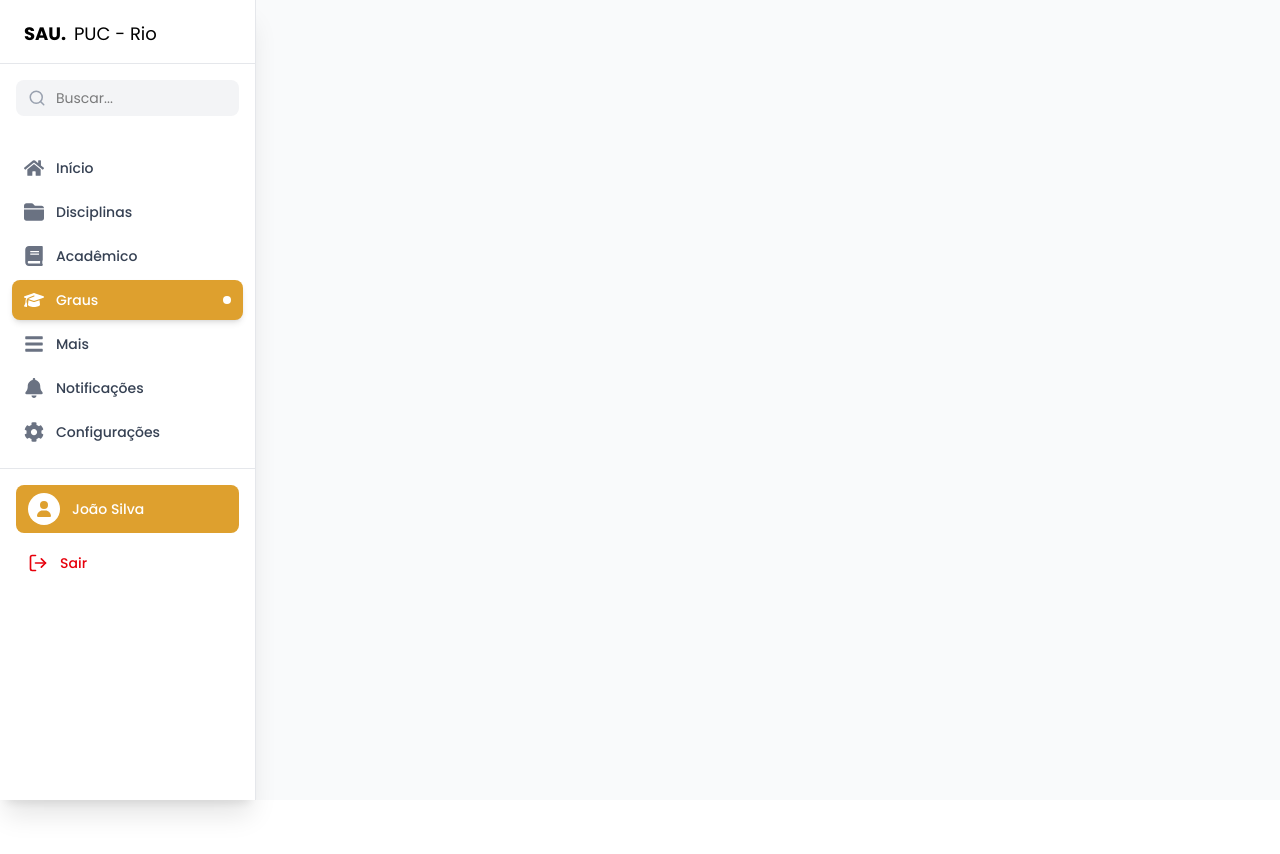
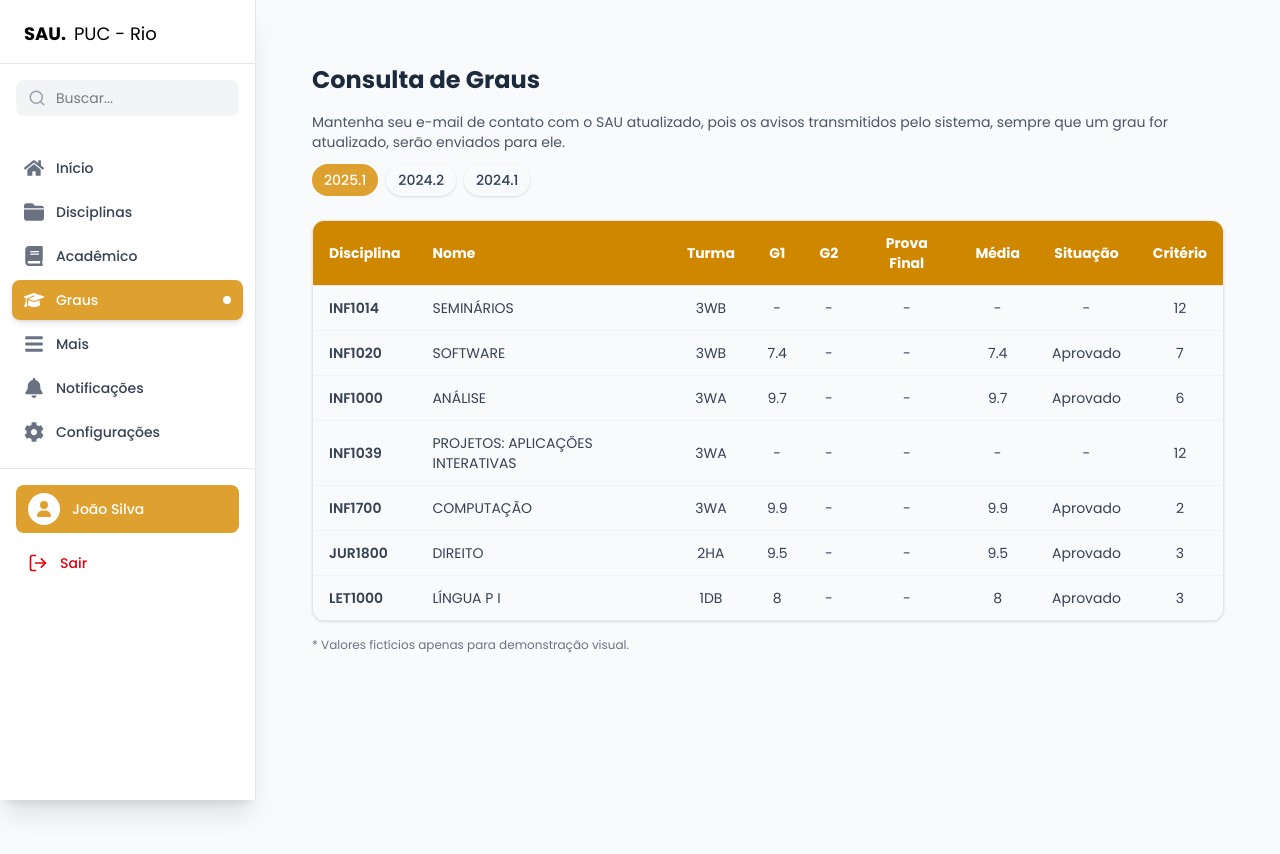
Before and after one commit to antoniovita/sau-puc-rio-2.0, a Next.js app: page /grades in a window 1280 px wide. Shown: the top 854 px of the page. Before the commit the page ends 800 px from the top, so only its background shows below. Built offline with nearby package versions, Linux system fonts and the light colour scheme.

Commit message:
Add: Página Graus

```diff
--- a/src/app/api/course/route.ts
+++ b/src/app/api/course/route.ts
@@ -44,10 +44,10 @@ export async function POST(request: Request) {
     });
 
     // cada subjectId cria um relacionamento na tabela CourseSubject
-    const courseSubjects = subjectIds.map((subjectId: string) => ({
+    const courseSubjects = subjectIds.map((subject: { subjectId: string; type: string }) => ({
       courseId: newCourse.id,
-      subjectId,
-      type,
+      subjectId: subject.subjectId,
+      type: subject.type,
     }));
 
     // relacionamentos entre Curso e Subjects
--- /dev/null
+++ b/src/app/api/coursesubject/route.ts
@@ -0,0 +1,141 @@
+import { NextApiRequest, NextApiResponse } from 'next';
+import { PrismaClient } from "@prisma/client";
+
+
+const prisma = new PrismaClient();
+
+//  GET: Consultar as matérias associadas a um curso, ou buscar por nome da matéria
+export async function GET(req: Request) {
+  try {
+    const url = new URL(req.url);
+    const courseId = url.searchParams.get('courseId');
+    const subjectName = url.searchParams.get('subjectName');
+
+    if (!courseId && !subjectName) {
+      return new Response(JSON.stringify({ error: 'courseId ou subjectName é obrigatório' }), { status: 400 });
+    }
+
+    let course;
+
+    if (courseId) {
+      course = await prisma.course.findUnique({
+        where: { id: String(courseId) },
+        include: {
+          subjects: {
+            select: {
+              subject: {
+                select: {
+                  id: true,    // ID da matéria
+                  name: true,  // Nome da matéria
+                },
+              },
+              type: true,   // Tipo da matéria (OBRIGATORIA, OPTATIVA, etc.)
+              course: {
+                select: {
+                  id: true,    // ID do curso
+                  name: true,  // Nome do curso
+                },
+              },
+            },
+          },
+        },
+      });
+    } else if (subjectName) {
+      course = await prisma.course.findMany({
+        include: {
+          subjects: {
+            where: {
+              subject: {
+                name: {
+                  contains: subjectName, // Busca o nome da matéria que contém o texto fornecido
+                  mode: 'insensitive',  // Tornando a busca insensível a maiúsculas/minúsculas
+                },
+              },
+            },
+            select: {
+              subject: {
+                select: {
+                  id: true,    // ID matéria
+                  name: true,  // Nome matéria
+                },
+              },
+              type: true, // Tipo matéria
+              course: {
+                select: {
+                  id: true, // ID curso
+                  name: true,// Nome curso
+                },
+              },
+            },
+          },
+        },
+      });
+    }
+
+    // Verificando se o curso foi encontrado
+    if (!course || (Array.isArray(course) && course.length === 0)) {
+      return new Response(JSON.stringify({ error: 'Curso ou matéria não encontrado' }), { status: 404 });
+    }
+
+    // Criando a resposta com os dados do curso e das matérias associadas
+    const result = (Array.isArray(course) ? course : [course]).flatMap((courseItem) =>
+      courseItem.subjects.map((courseSubject) => ({
+        courseId: courseSubject.course.id,
+        courseName: courseSubject.course.name,
+        subjectId: courseSubject.subject.id,
+        subjectName: courseSubject.subject.name,
+        type: courseSubject.type,
+      }))
+    );
+
+    return new Response(JSON.stringify(result), { status: 200 });
+  } catch (error) {
+    console.error(error);
+    return new Response(JSON.stringify({ error: 'Erro ao buscar disciplinas do curso' }), { status: 500 });
+  }
+}
+
+//  POST: Criar os relacionamentos entre curso e matérias
+export async function POST(req: Request) {
+  try {
+    const body = await req.json();
+    const { courseId, subjectIds } = body; // courseId e subjectIds do corpo da requisição
+
+    // Verificando se o curso existe
+    const course = await prisma.course.findUnique({
+      where: { id: String(courseId) },
+    });
+
+    if (!course) {
+      return new Response(JSON.stringify({ error: 'Curso não encontrado' }), { status: 404 });
+    }
+
+    // Para cada subjectId, verificamos se a matéria existe e associamos
+    const courseSubjects = await prisma.courseSubject.createMany({
+      data: await Promise.all(
+        subjectIds.map(async (subject: { subjectId: string; subjectName: string; type: string }) => {
+          // Verificar se a matéria com subjectId existe, ou criar a associação
+          const subjectRecord = await prisma.subject.findUnique({
+            where: { id: subject.subjectId },
+          });
+
+          if (!subjectRecord) {
+            return { error: `Matéria com ID ${subject.subjectId} não encontrada` };
+          }
+
+          // Criando o relacionamento entre o curso e a matéria
+          return {
+            courseId: course.id,
+            subjectId: subject.subjectId,
+            type: subject.type,
+          };
+        })
+      ),
+    });
+
+    return new Response(JSON.stringify(courseSubjects), { status: 201 });
+  } catch (error) {
+    console.error(error);
+    return new Response(JSON.stringify({ error: 'Erro ao criar relação curso-disciplina' }), { status: 500 });
+  }
+}
--- a/src/app/grades/page.tsx
+++ b/src/app/grades/page.tsx
@@ -1,7 +1,156 @@
-const Grades = () => {
-    return (
-        <div></div>
-     );
+"use client";
+
+import React, { useState } from "react";
+import { YearSelector } from "@/components";
+
+const gradesData = [
+  {
+    codigo: "INF1014",
+    nome: "SEMINÁRIOS",
+    turma: "3WB",
+    g1: "-",
+    g2: "-",
+    provaFinal: "-",
+    media: "-",
+    situacao: "-",
+    criterio: 12,
+  },
+  {
+    codigo: "INF1020",
+    nome: "SOFTWARE",
+    turma: "3WB",
+    g1: 7.4,
+    g2: "-",
+    provaFinal: "-",
+    media: 7.4,
+    situacao: "Aprovado",
+    criterio: 7,
+  },
+  {
+    codigo: "INF1000",
+    nome: "ANÁLISE",
+    turma: "3WA",
+    g1: 9.7,
+    g2: "-",
+    provaFinal: "-",
+    media: 9.7,
+    situacao: "Aprovado",
+    criterio: 6,
+  },
+  {
+    codigo: "INF1039",
+    nome: "PROJETOS: APLICAÇÕES INTERATIVAS",
+    turma: "3WA",
+    g1: "-",
+    g2: "-",
+    provaFinal: "-",
+    media: "-",
+    situacao: "-",
+    criterio: 12,
+  },
+  {
+    codigo: "INF1700",
+    nome: "COMPUTAÇÃO",
+    turma: "3WA",
+    g1: 9.9,
+    g2: "-",
+    provaFinal: "-",
+    media: 9.9,
+    situacao: "Aprovado",
+    criterio: 2,
+  },
+  {
+    codigo: "JUR1800",
+    nome: "DIREITO",
+    turma: "2HA",
+    g1: 9.5,
+    g2: "-",
+    provaFinal: "-",
+    media: 9.5,
+    situacao: "Aprovado",
+    criterio: 3,
+  },
+  {
+    codigo: "LET1000",
+    nome: "LÍNGUA P I",
+    turma: "1DB",
+    g1: 8.0,
+    g2: "-",
+    provaFinal: "-",
+    media: 8.0,
+    situacao: "Aprovado",
+    criterio: 3,
+  },
+];
+
+export default function Grades() {
+  const [selectedYear, setSelectedYear] = useState("2025.1");
+  const years = ["2025.1", "2024.2", "2024.1"];
+
+  return (
+    <div className="min-h-screen sm:px-4 sm:py-4 lg:px-6 mb-24 mt-4">
+      <div className="max-w-6xl mx-auto">
+        {/* Cabeçalho */}
+        <div className="mb-6">
+          <h1 className="text-xl sm:text-2xl font-bold text-slate-800 mb-4">
+            Consulta de Graus
+          </h1>
+
+          <p className="text-gray-600 text-sm mb-3">
+            Mantenha seu e-mail de contato com o SAU atualizado, pois os avisos
+            transmitidos pelo sistema, sempre que um grau for atualizado, serão
+            enviados para ele.
+          </p>
+
+          <YearSelector
+            years={years}
+            selectedYear={selectedYear}
+            onYearSelect={setSelectedYear}
+          />
+        </div>
+
+        {/* Tabela de notas */}
+        <div className="overflow-x-auto shadow-sm border border-gray-200 rounded-xl">
+          <table className="min-w-full divide-y divide-gray-200 text-sm text-gray-700">
+            <thead className="bg-yellow-600 text-white">
+              <tr>
+                <th className="py-3 px-4 text-left">Disciplina</th>
+                <th className="py-3 px-4 text-left">Nome</th>
+                <th className="py-3 px-4 text-center">Turma</th>
+                <th className="py-3 px-4 text-center">G1</th>
+                <th className="py-3 px-4 text-center">G2</th>
+                <th className="py-3 px-4 text-center">Prova Final</th>
+                <th className="py-3 px-4 text-center">Média</th>
+                <th className="py-3 px-4 text-center">Situação</th>
+                <th className="py-3 px-4 text-center">Critério</th>
+              </tr>
+            </thead>
+            <tbody className="divide-y divide-gray-100">
+              {gradesData.map((grade) => (
+                <tr
+                  key={grade.codigo}
+                  className="hover:bg-gray-50 transition-colors"
+                >
+                  <td className="py-3 px-4 font-semibold">{grade.codigo}</td>
+                  <td className="py-3 px-4">{grade.nome}</td>
+                  <td className="py-3 px-4 text-center">{grade.turma}</td>
+                  <td className="py-3 px-4 text-center">{grade.g1}</td>
+                  <td className="py-3 px-4 text-center">{grade.g2}</td>
+                  <td className="py-3 px-4 text-center">{grade.provaFinal}</td>
+                  <td className="py-3 px-4 text-center">{grade.media}</td>
+                  <td className="py-3 px-4 text-center">{grade.situacao}</td>
+                  <td className="py-3 px-4 text-center">{grade.criterio}</td>
+                </tr>
+              ))}
+            </tbody>
+          </table>
+        </div>
+
+        {/* Observação */}
+        <p className="text-xs text-gray-500 mt-4">
+          * Valores fictícios apenas para demonstração visual.
+        </p>
+      </div>
+    </div>
+  );
 }
-
-export default Grades;
```
Also changed, not shown: 1 other file (tests, documents, lock files or other folders).
